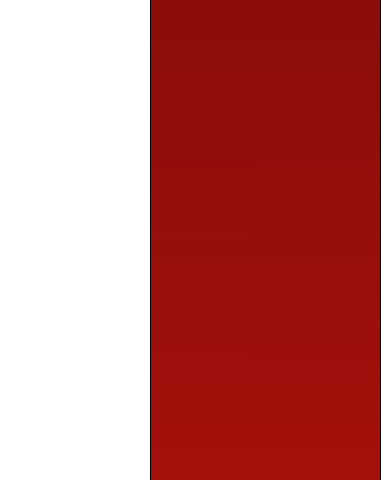
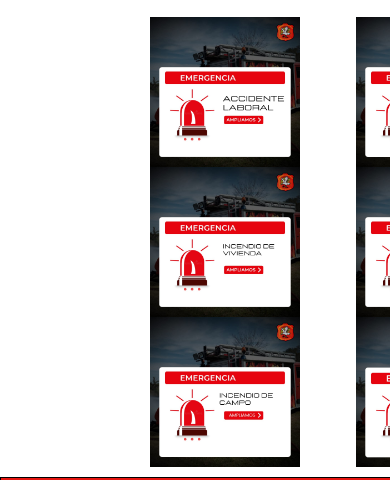
Before and after one commit to Matiia01/PAGBV, a plain HTML site: page pages/Intervenciones.html in a window 390 px wide. Shown: the part 182-662 px from the top of the page. Drawn offline with nearby package versions, Linux system fonts and the light colour scheme; files that its build step writes are made by us from their sources.

Commit message:
V1.2 listo sin Media Queries

```diff
--- a/pages/Intervenciones.html
+++ b/pages/Intervenciones.html
@@ -8,7 +8,7 @@
     <!--LIBRERIA DE BOOTSTRAP CSS-->
     <link rel="stylesheet" href="https://cdn.jsdelivr.net/npm/bootstrap@5.3.0-alpha3/dist/css/bootstrap.min.css">
     <!--LINK CSS-->
-    <link rel="stylesheet" href="../style.css">
+    <link rel="stylesheet" href="../CSS/style.css">
     <!--ICONO CUARTEL-->
     <link rel="shortcut icon" href="../image/257765716_4364205793708451_1872151375716100069_n-removebg-preview.png">
     <!--NOMBRE DE PAGINA-->
@@ -79,7 +79,7 @@
 
     </header>
 
-    <main class="main-intervenciones"
+    <main class="main-intervenciones">
         <section class="seccion-intervenciones">
             <!--TITULO SECUNDARIO-->
             <h1 class="titulo-secundario-intervenciones">INTERVENCIONES</h2>
```
